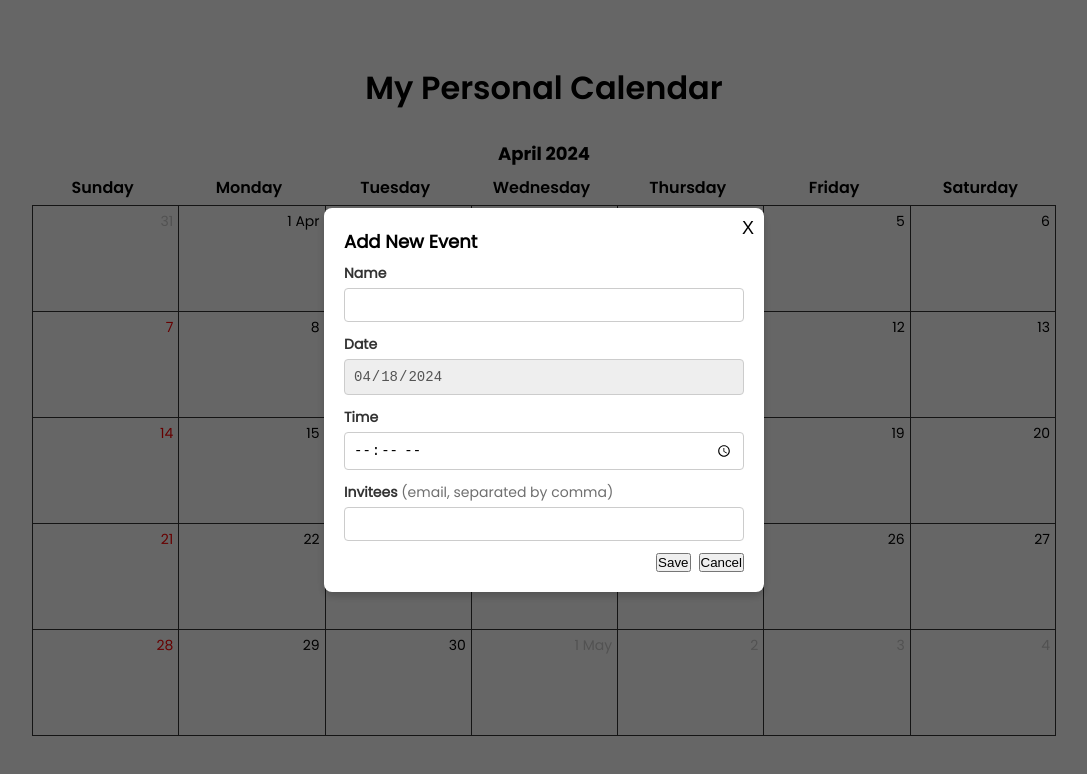
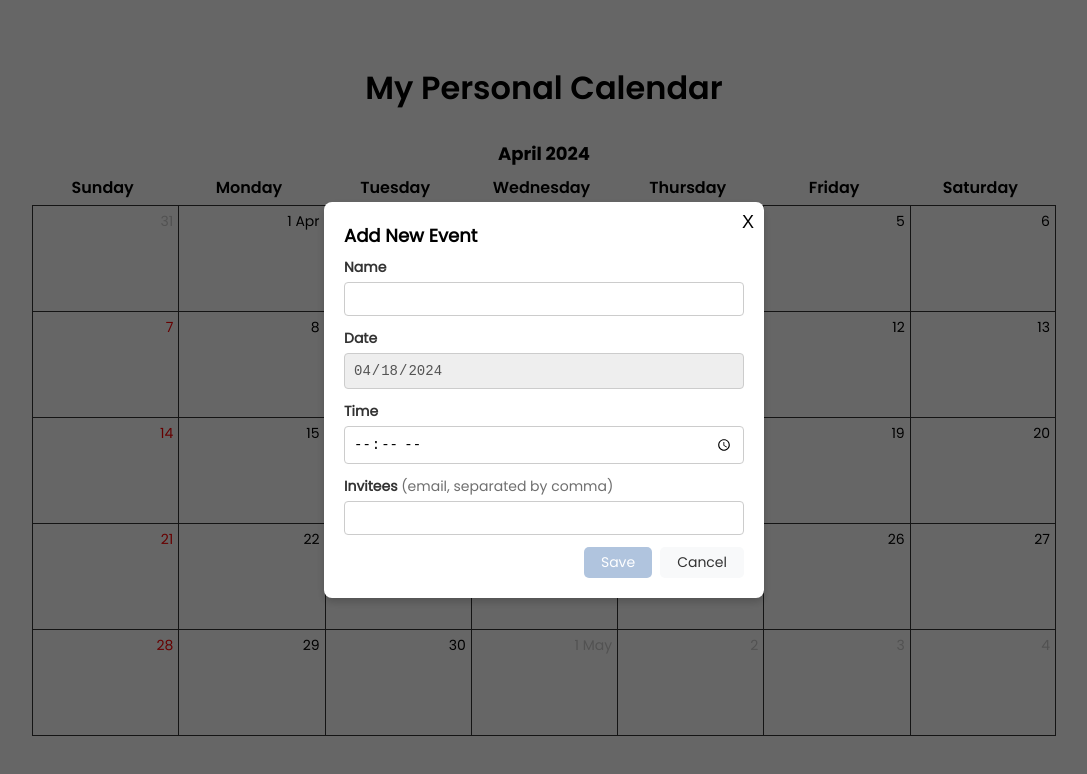
Before and after one commit to madfarizki/my-calendar-ahmad, a React (Vite) app: page / in a window 1280 px wide. Both pictures are taken after a click on the element "18". Shown: the top 774 px of the page, without its empty margins (96-1183 px from the left). Built offline with nearby package versions, Linux system fonts and the light colour scheme.

Commit message:
feat: button

```diff
--- a/src/components/EventForm/index.tsx
+++ b/src/components/EventForm/index.tsx
@@ -1,4 +1,6 @@
 import { useState } from "react";
+import { Button } from "@/components/index";
+import { ButtonVariant } from "@/components/ui/Button";
 
 import {
   Container,
@@ -35,10 +37,12 @@ function EventForm({ date, event, isOpen, onCancel, onSave, onDelete }: EventFor
   const [time, setTime] = useState(event ? event?.time : "");
   const [invitees, setInvitees] = useState(event ? event?.invitees?.join(", ") : "");
 
+  const isDisabled = !name.trim() || !time.trim() || !invitees.trim();
+
   const handleSubmit = (e: React.FormEvent) => {
     e.preventDefault();
 
-    if (name.trim() && time.trim() && invitees.trim()) {
+    if (!isDisabled) {
       handleSave();
     } else {
       alert("Please fill in all required fields.");
@@ -50,7 +54,7 @@ function EventForm({ date, event, isOpen, onCancel, onSave, onDelete }: EventFor
       id: event ? event?.id : new Date().getTime().toString(),
       name,
       time,
-      invitees: invitees.split(",").map((email) => email?.trim()),
+      invitees: invitees?.split(",").map((email) => email?.trim()),
       date,
     };
     onSave(newEvent);
@@ -91,15 +95,17 @@ function EventForm({ date, event, isOpen, onCancel, onSave, onDelete }: EventFor
             <Input type="text" value={invitees} onChange={(e) => setInvitees(e?.target?.value)} />
           </Item>
           <ButtonWrapper>
-            <button type="submit">{event ? "Update" : "Save"}</button>
+            <Button variant={ButtonVariant.PRIMARY} disabled={isDisabled} size="m" type="submit">
+              {event ? "Update" : "Save"}
+            </Button>
             {event && (
-              <button type="button" onClick={handleDelete}>
+              <Button variant={ButtonVariant.DANGER} size="m" type="button" onClick={handleDelete}>
                 Delete
-              </button>
+              </Button>
             )}
-            <button type="button" onClick={onCancel}>
+            <Button variant={ButtonVariant.SECONDARY} size="m" type="button" onClick={onCancel}>
               Cancel
-            </button>
+            </Button>
           </ButtonWrapper>
         </Form>
       </ModalContent>
--- a/src/components/index.tsx
+++ b/src/components/index.tsx
@@ -1,2 +1,3 @@
 export { default as Calendar } from "./Calendar";
 export { default as EventForm } from "./EventForm";
+export { default as Button } from "./ui/Button";
--- /dev/null
+++ b/src/components/ui/Button/button.styles.ts
@@ -0,0 +1,111 @@
+import styled from "styled-components";
+import { ButtonProps, ButtonVariant, ButtonSize } from ".";
+
+export const ButtonStyle = styled.button<ButtonProps>`
+  display: flex;
+  align-items: center;
+  justify-content: center;
+  border: 1px solid transparent;
+  border-radius: 5px;
+  cursor: ${({ disabled }) => (disabled ? "not-allowed" : "pointer")};
+  width: ${({ width }) => width || "fit-content"};
+  height: ${({ height }) => height || "fit-content"};
+  font-size: ${({ size }) => getSizeFontSize(size)};
+  font-family: Poppins, sans-serif;
+  padding: ${({ size }) => getSizePadding(size)};
+
+  &:focus {
+    outline: none;
+  }
+
+  ${({ variant, theme }) => getVariantStyles(variant, theme)}
+`;
+
+const getSizePadding = (size: ButtonSize) => {
+  switch (size) {
+    case "s":
+      return "4px 16px";
+    case "m":
+      return "4px 16px";
+    case "l":
+      return "6px 16px";
+    case "xl":
+      return "10px 30px";
+    case "auto":
+    default:
+      return "4px 16px";
+  }
+};
+
+const getSizeFontSize = (size: ButtonSize) => {
+  switch (size) {
+    case "s":
+      return "12px";
+    case "m":
+      return "14px";
+    case "l":
+      return "16px";
+    case "xl":
+      return "18px";
+    case "auto":
+    default:
+      return "16px";
+  }
+};
+
+const getVariantStyles = (variant: ButtonVariant, theme: any) => {
+  switch (variant) {
+    case ButtonVariant.PRIMARY:
+      return `
+        color: #FFFFFF;
+        background-color: #007BFF;
+
+        &:hover {
+          background-color: #0056B3;
+        }
+
+        &:focus {
+          background-color: #003f7d;
+          border: 1px solid #003f7d;
+        }
+
+        &:disabled {
+          background-color: #b0c4de;
+        }
+      `;
+    case ButtonVariant.DANGER:
+      return `
+        color: #FFFFFF;
+        background-color: #DC3545;
+
+        &:hover {
+          background-color: #C82333;
+        }
+
+        &:focus {
+          background-color: #C82333;
+          border: 1px solid #C82333;
+        }
+
+        &:disabled {
+          background-color: #f5c6cb;
+        }
+      `;
+    case ButtonVariant.SECONDARY:
+      return `
+          color: #333333;
+          background-color: #F8F9FA;
+
+          &:hover {
+            background-color: #E9ECEF;
+            border: 1px solid #E9ECEF;
+          }
+
+          &:disabled {
+            background-color: #e2e6ea;
+          }
+        `;
+    default:
+      return "";
+  }
+};
--- /dev/null
+++ b/src/components/ui/Button/index.tsx
@@ -0,0 +1,37 @@
+import { ReactNode } from "react";
+import { ButtonStyle } from "./button.styles";
+
+export enum ButtonVariant {
+  PRIMARY = "primary",
+  DANGER = "danger",
+  SECONDARY = "secondary",
+}
+
+export type ButtonSize = "s" | "m" | "l" | "xl" | "auto";
+
+export type ButtonProps = {
+  variant?: ButtonVariant;
+  width?: string;
+  height?: string;
+  size?: ButtonSize;
+  children?: ReactNode;
+  weight?: number;
+  onClick?: React.MouseEventHandler;
+  to?: string;
+} & React.ButtonHTMLAttributes<HTMLButtonElement>;
+
+const Button = ({ onClick, width, height, size, variant, children, ...rest }: ButtonProps) => {
+  return (
+    <ButtonStyle
+      onClick={onClick}
+      width={width}
+      height={height}
+      size={size}
+      variant={variant}
+      {...rest}>
+      {children}
+    </ButtonStyle>
+  );
+};
+
+export default Button;
```
